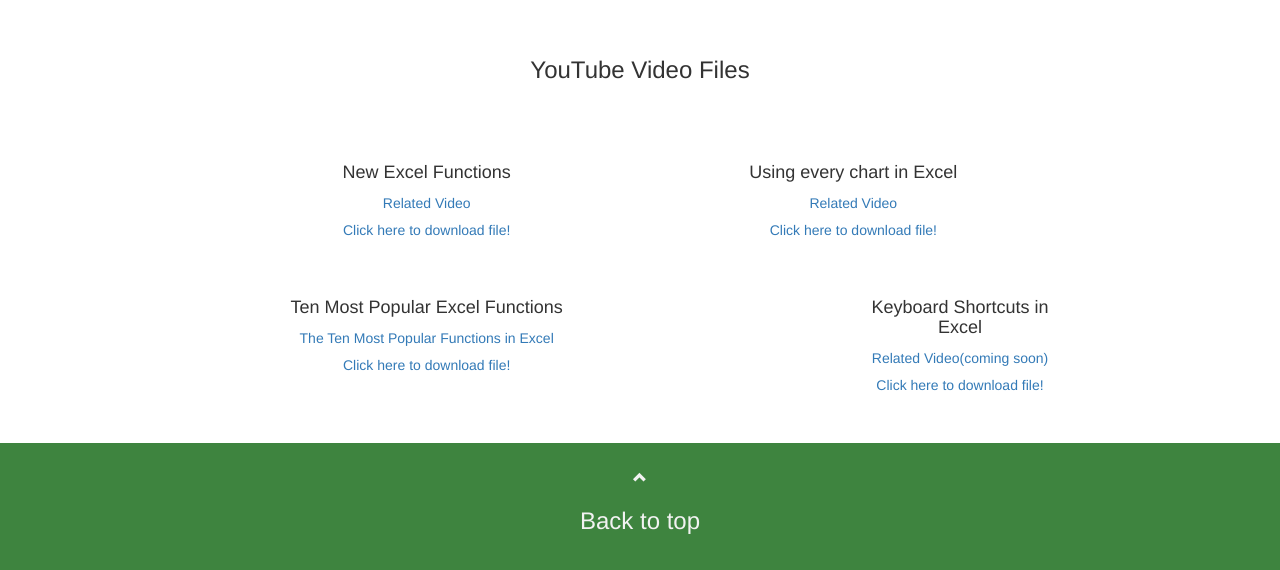
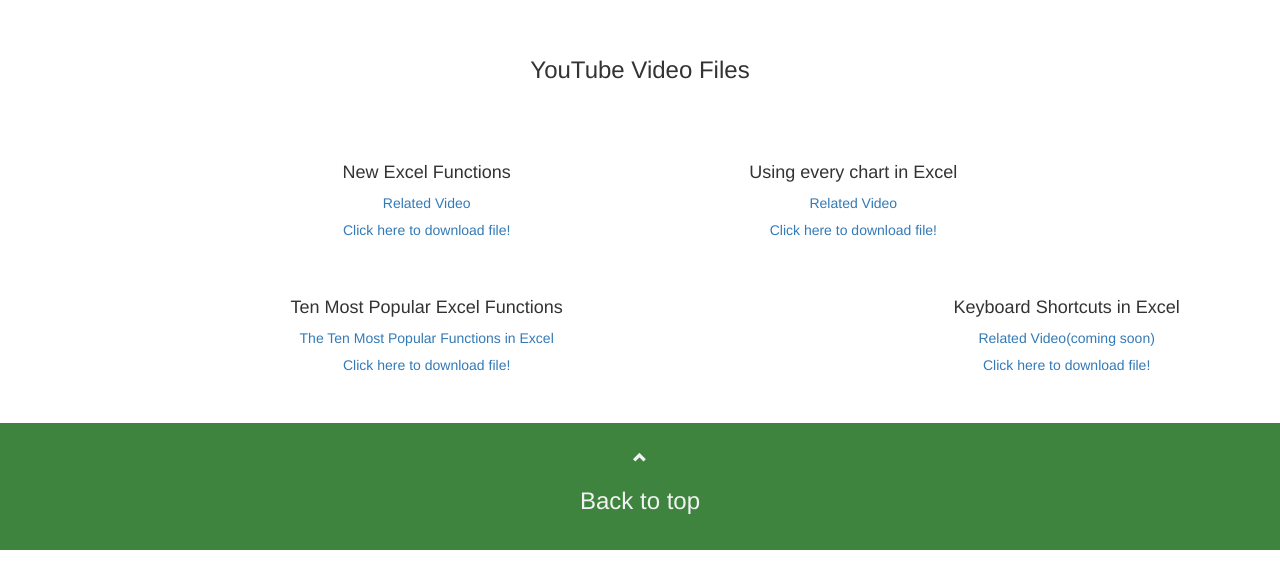
Before and after one commit to ExcelHelps/ExcelHelps, a plain HTML site: page ExcelDatasets.html in a window 1280 px wide. Shown: the part 1788-2358 px from the top of the page. Drawn offline with nearby package versions, Linux system fonts and the light colour scheme.

Commit message:
Update ExcelDatasets.html

```diff
--- a/ExcelDatasets.html
+++ b/ExcelDatasets.html
@@ -137,8 +137,10 @@
             <h5><a href="Charts.xlsx">Click here to download file!</a> </h5>
 
           </div>
+
            <div class="col-sm-2"></div>
          </div>
+
        </div><br>
   <div class="container-fluid bg-3 text-center">
     <br>
@@ -153,7 +155,7 @@
            <div class="col-sm-2">
           </div>
 
-           <div class="col-sm-2">
+           <div class="col-sm-4">
              <h4>Keyboard Shortcuts in Excel</h4>
              <p> <a>Related Video(coming soon) </a></p>
             <h5><a href="Keyboard Shortcuts in Excel.xlsx">Click here to download file!</a> </h5>
```
